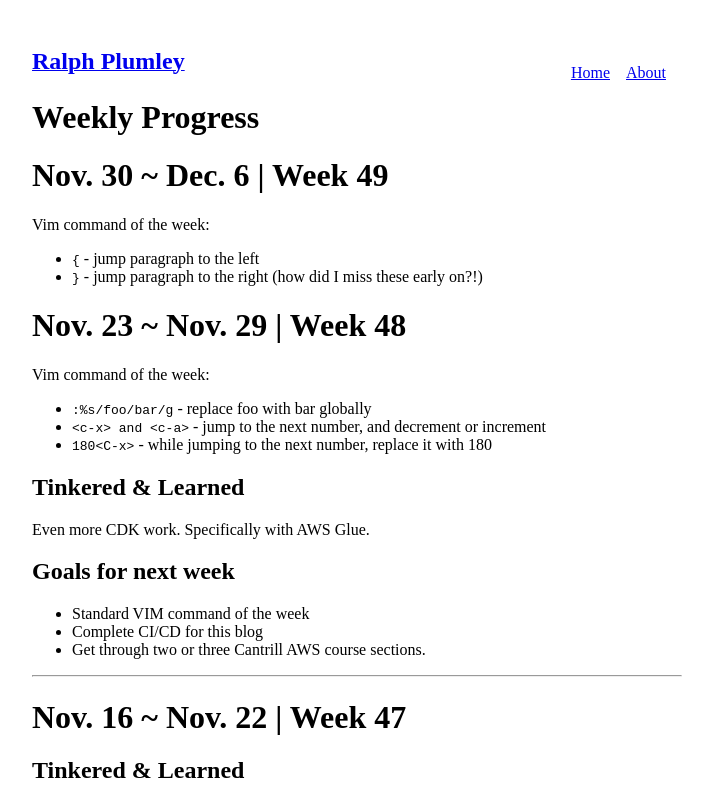
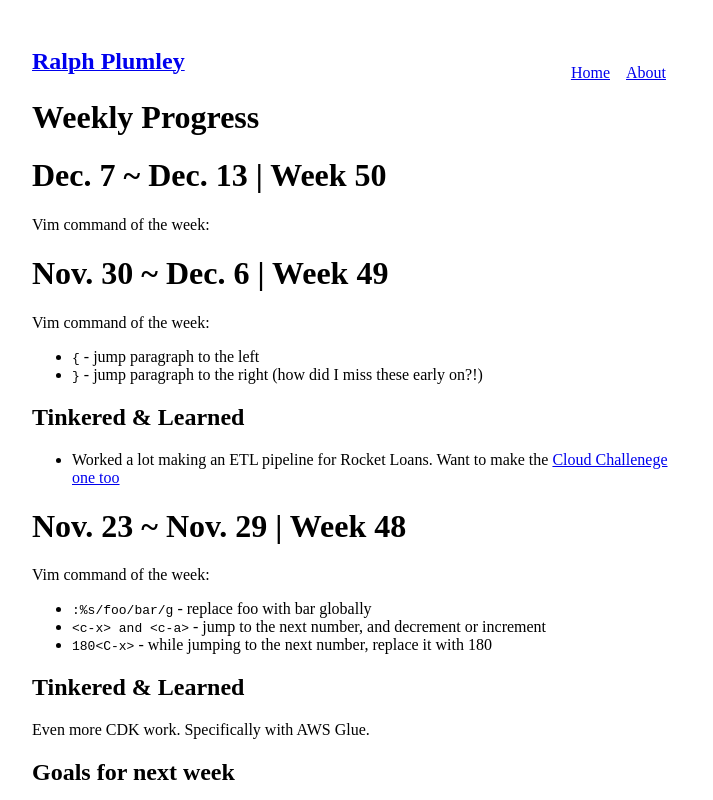
Before and after one commit to ralphplumley/rp-gatsby-site, a Gatsby site: page /posts/weekly/ in a window 1280 px wide. Shown: the top 800 px of the page, without its empty margins (283-996 px from the left). Built offline with nearby package versions, Linux system fonts and the light colour scheme; Gatsby itself is replaced by a stand-in of ours.

Commit message:
update weekly

```diff
--- a/src/posts/weekly.md
+++ b/src/posts/weekly.md
@@ -2,6 +2,11 @@
 title: "Weekly Progress"
 date: "2020-11-12"
 ---
+
+# Dec. 7 ~ Dec. 13 | Week 50
+
+Vim command of the week:
+
 
 # Nov. 30 ~ Dec. 6 | Week 49
 
@@ -10,6 +15,9 @@ Vim command of the week:
 - `{` - jump paragraph to the left
 - `}` - jump paragraph to the right (how did I miss these early on?!)
 
+## Tinkered & Learned
+
+- Worked a lot making an ETL pipeline for Rocket Loans. Want to make the [Cloud Challenege one too](https://acloudguru.com/blog/engineering/cloudguruchallenge-python-aws-etl)
 
 # Nov. 23 ~ Nov. 29 | Week 48
 
```
